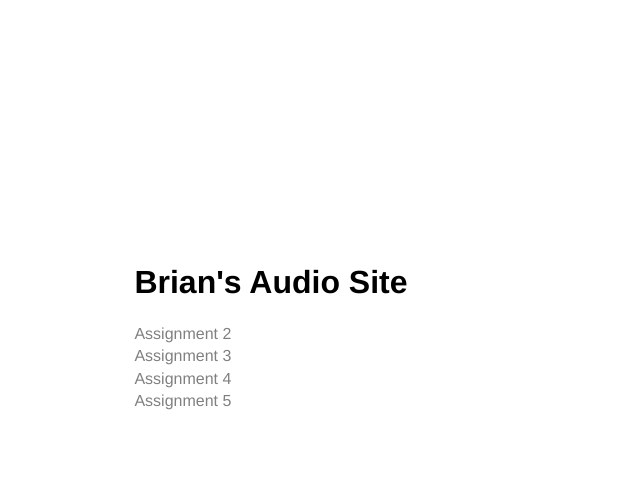
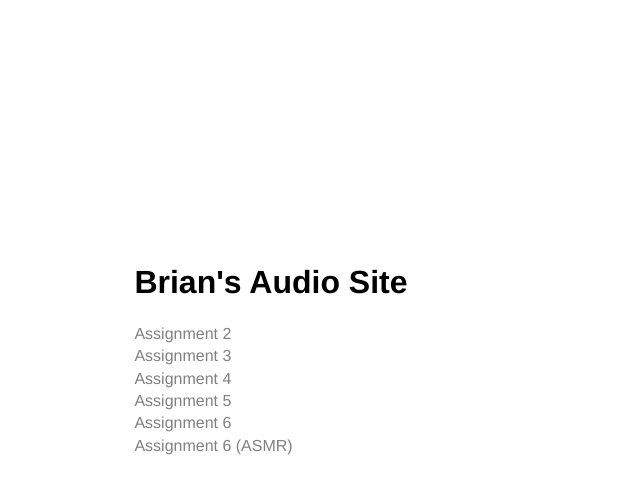
Before and after one commit to briankangmh/Audio-Website, a plain HTML site: page index.html in a window 1280 px wide. Shown: the part 5-498 px from the top of the page, without its empty margins (0-640 px from the left). Drawn offline with Linux system fonts and the light colour scheme.

Commit message:
Update index.html

```diff
--- a/index.html
+++ b/index.html
@@ -17,6 +17,8 @@
         <a href = "https://soundcloud.com/user-510165537/assignment-3"> Assignment 3</a>
         <a href = "https://soundcloud.com/user-510165537/assignment-4">Assignment 4</a>
         <a href = "https://soundcloud.com/user-510165537/assignment-5">Assignment 5</a>
+        <a href = "https://youtu.be/RNEiih4HTvM">Assignment 6</a>
+        <a href = "https://youtu.be/agJz8D0Ys9M">Assignment 6 (ASMR)</a>
 
       </div>
 
```
